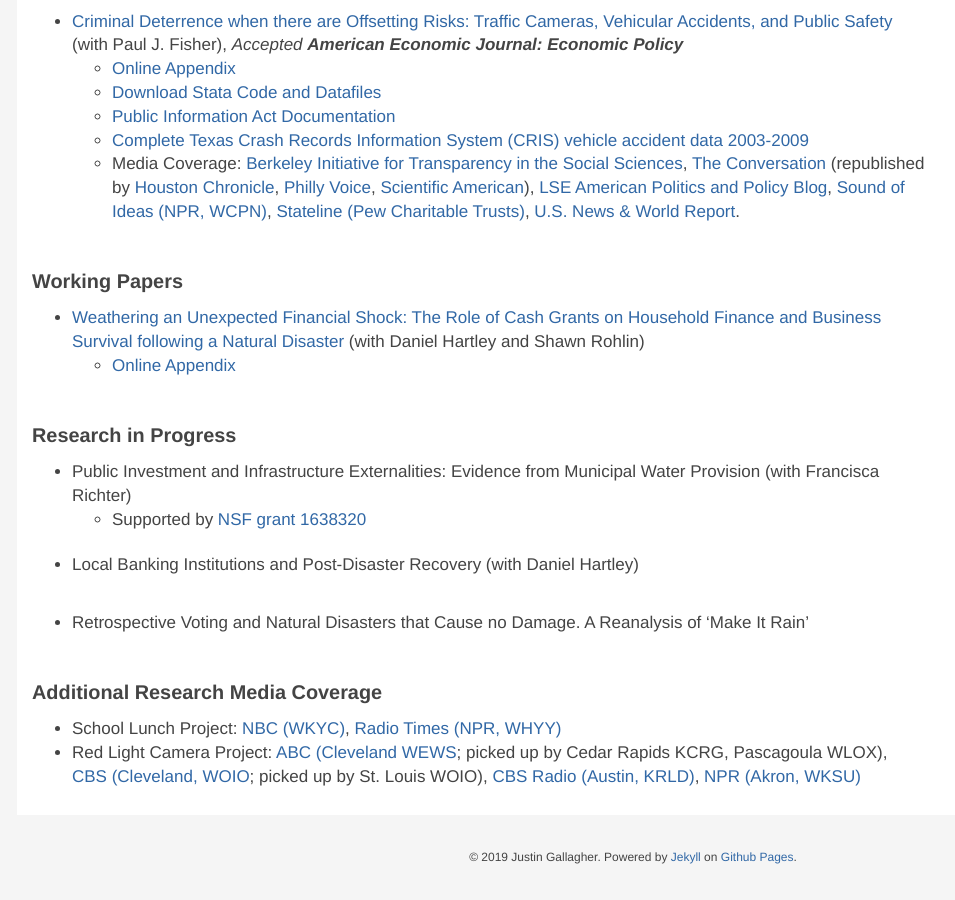
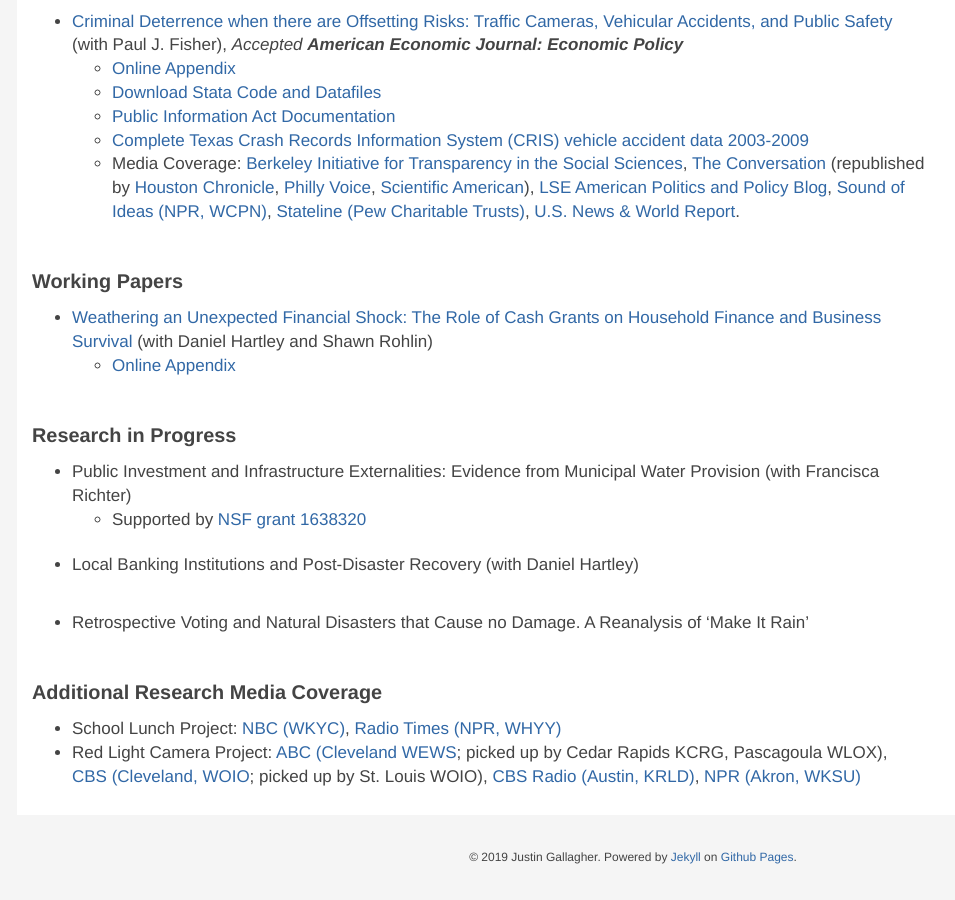
Before and after one commit to justinpgallagher/justinpgallagher.github.io, a Jekyll site: the page built from research.html, in a window 1280 px wide and 900 px high, scrolled down 860 px. Shown: the whole window, without its empty margins (7-962 px from the left). Built offline with Jekyll 4.4.1, drawn with Linux system fonts in a browser that asks for light colours; nearby versions of some CDN libraries; some web fonts are replaced; library files that are not in the unit come from our copies.

Commit message:
Update research.md

```diff
--- a/_includes/research.md
+++ b/_includes/research.md
@@ -62,7 +62,7 @@
 
 ### Working Papers
 
-- {:.pub_li} [Weathering an Unexpected Financial Shock: The Role of Cash Grants on Household Finance and Business Survival following a Natural Disaster](pdfs/tornadoes_102219.pdf) (with Daniel Hartley and Shawn Rohlin)
+- {:.pub_li} [Weathering an Unexpected Financial Shock: The Role of Cash Grants on Household Finance and Business Survival](pdfs/tornadoes_102219.pdf) (with Daniel Hartley and Shawn Rohlin)
   - [Online Appendix](pdfs/tornadoes_appendix_102219.pdf)
 
 ### Research in Progress
```
